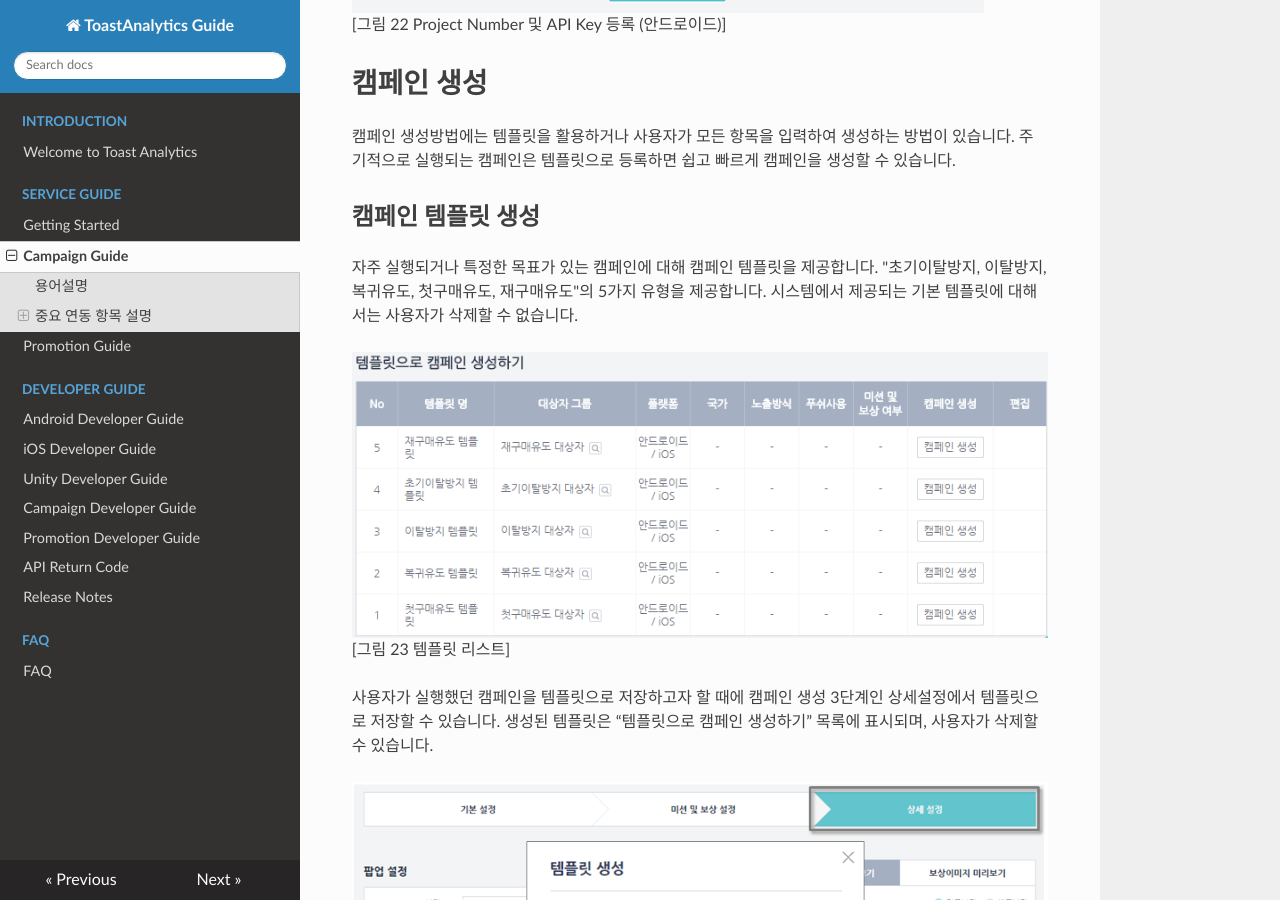
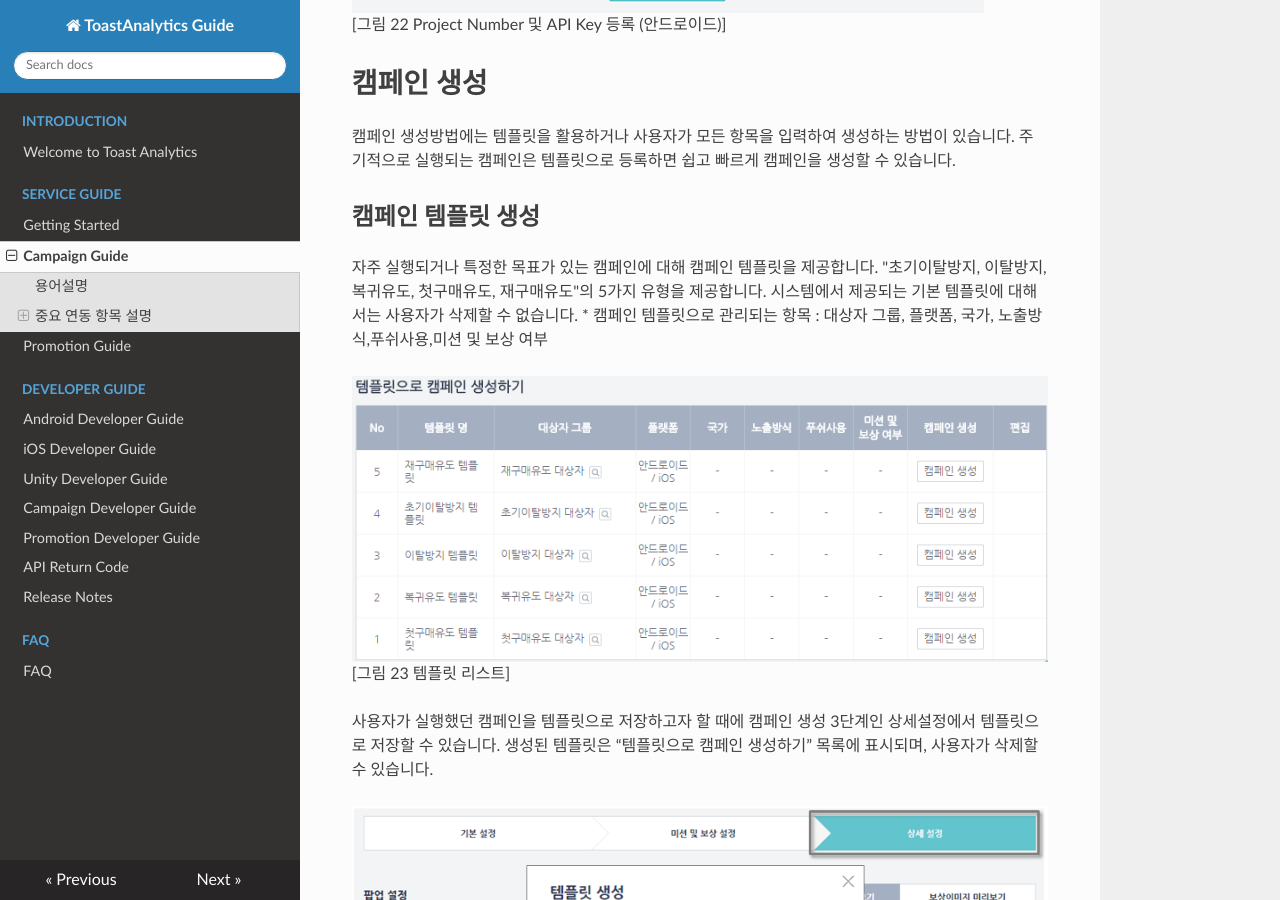
Before and after one commit to ToastAnalytics/ToastAnalytics, an MkDocs documentation site: the page built from docs/Developer/2. Campaign Guide.md, in a window 1280 px wide and 900 px high, scrolled down 11859 px. Built offline with MkDocs 1.6.1, drawn with Linux system fonts in a browser that asks for light colours; nearby versions of some CDN libraries; old or Windows-style settings are respelled for this version of MkDocs.

Commit message:
Update 2. Campaign Guide.md
캠페인 생성 방법 수정 - 이은경

```diff
--- a/docs/Developer/2. Campaign Guide.md
+++ b/docs/Developer/2. Campaign Guide.md
@@ -206,6 +206,7 @@ API KEY 발급을 위해 [Public API access] 섹션에서 [Create new Key] 버
 
 자주 실행되거나 특정한 목표가 있는 캠페인에 대해 캠페인 템플릿을 제공합니다. "초기이탈방지, 이탈방지, 복귀유도, 첫구매유도, 재구매유도"의 5가지 유형을 제공합니다.
 시스템에서 제공되는 기본 템플릿에 대해서는 사용자가 삭제할 수 없습니다.
+* 캠페인 템플릿으로 관리되는 항목 : 대상자 그룹, 플랫폼, 국가, 노출방식,푸쉬사용,미션 및 보상 여부
 
 ![그림 23 템플릿 리스트](https://raw.githubusercontent.com/ToastAnalytics/ToastAnalytics/master/docs/Developer/images/image23.png)
 [그림 23 템플릿 리스트]
```
